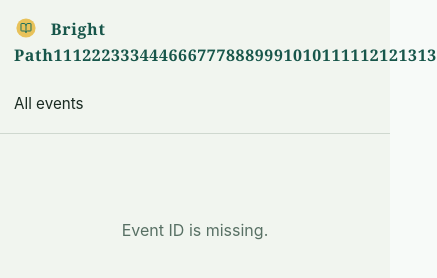
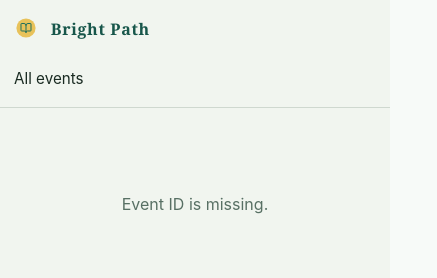
Before and after one commit to 75013c/Web-A2, a website: page source/client/event.html in a window 390 px wide. Shown: the whole page, 437 px wide, since content can reach past the window. Drawn offline with Linux system fonts and the light colour scheme.

```diff
--- a/source/client/event.html
+++ b/source/client/event.html
@@ -36,7 +36,7 @@
                 <span class="brand-mark">
                     <img src="/assets/logo.svg" alt="" width="160" height="40">
                 </span>
-                Bright Path1112223334446667778889991010111112121313
+                Bright Path
             </a>
 
             <!-- Link to the page that lists all events -->
```
